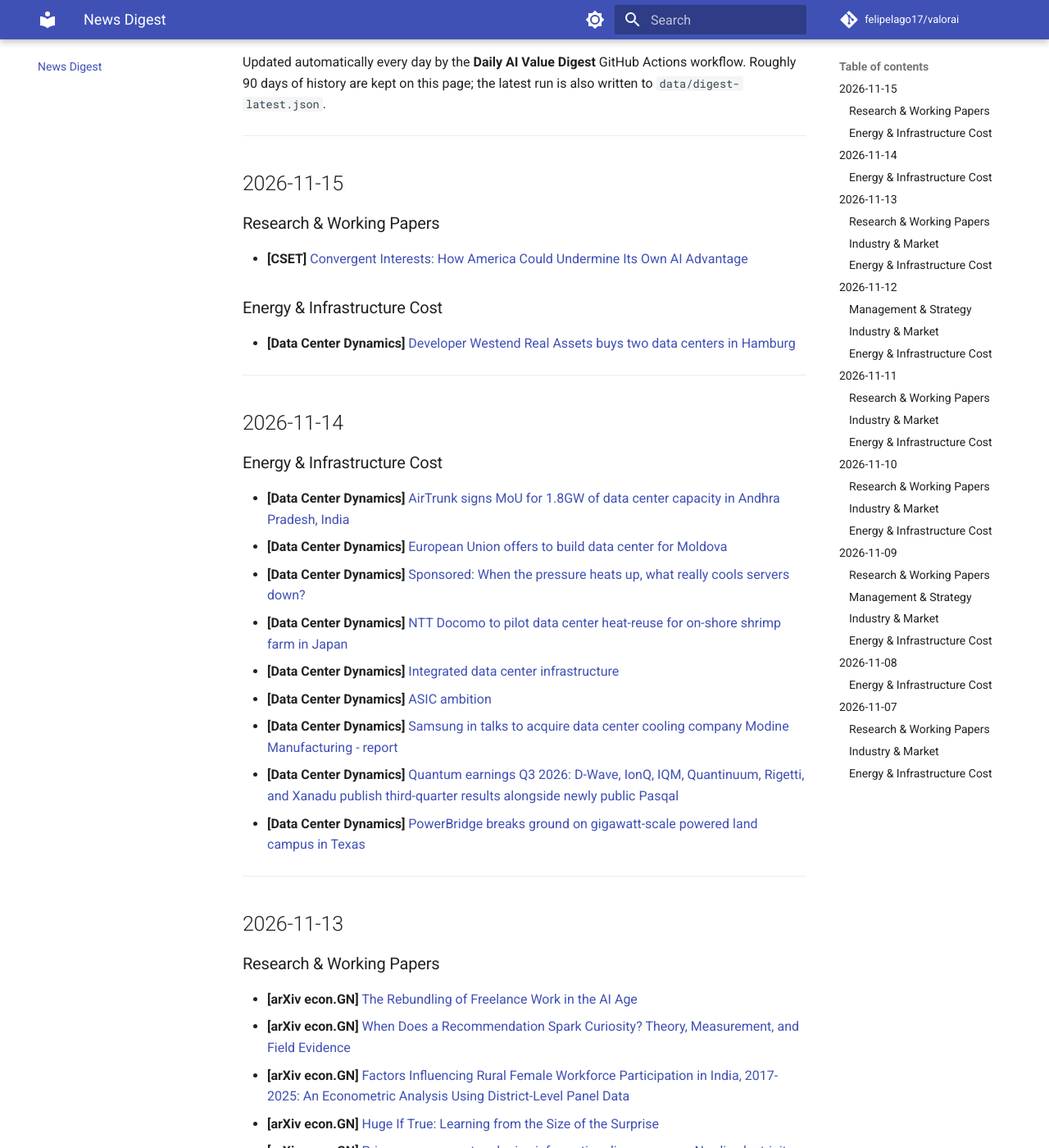
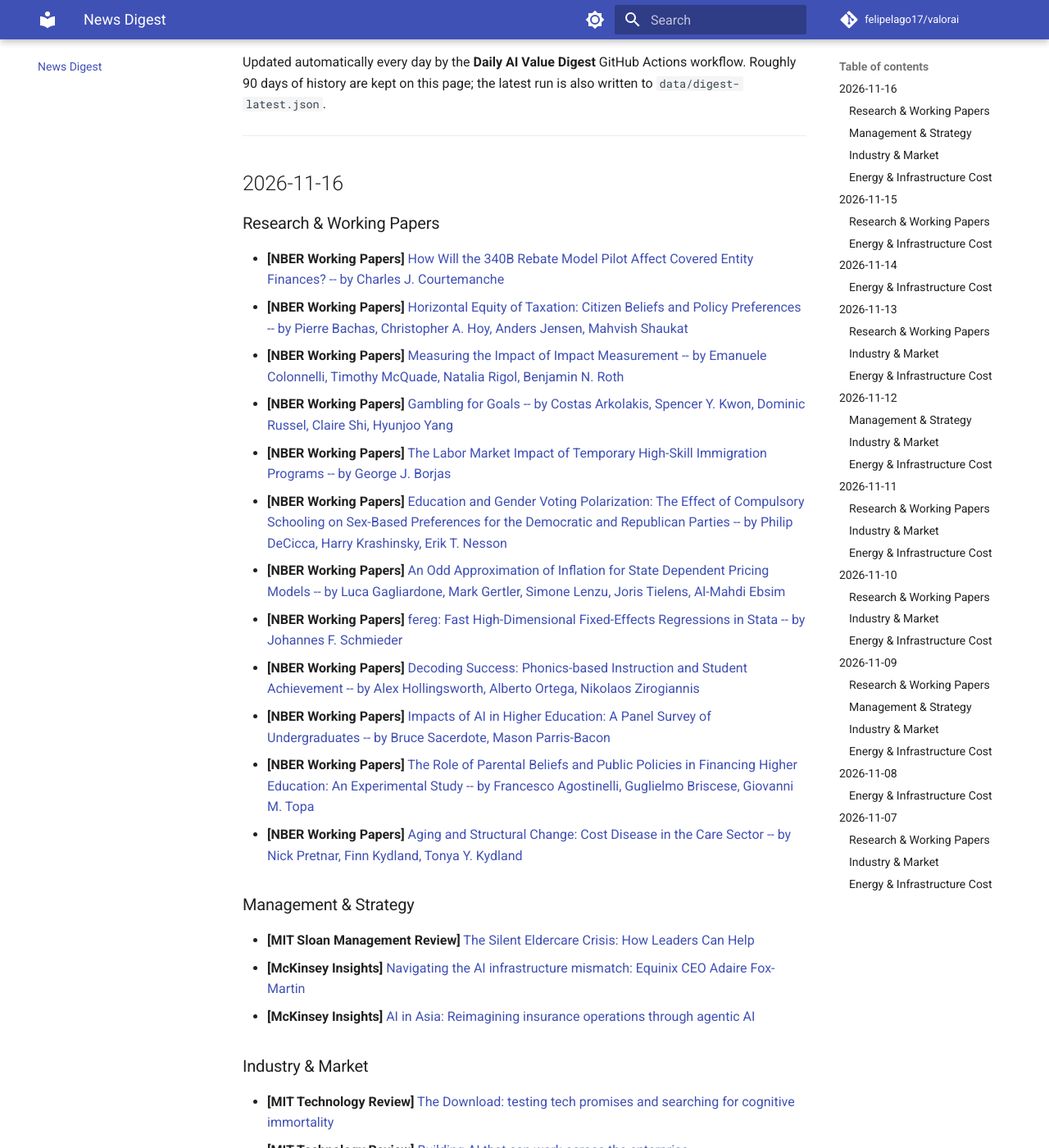
Before and after one commit to felipelago17/valorai, an MkDocs documentation site: the page built from docs/news/digest.md, in a window 1280 px wide and 1400 px high, scrolled down 283 px. Shown: the whole window at 82% size. Built offline with MkDocs 1.6.1 and Material for MkDocs 9.7.7, drawn with Linux system fonts in a browser that asks for light colours; comment, search, counter and statistics services are not loaded; some of the changed text lies outside the part shown.

Commit message:
chore: daily digest 2026-11-16

```diff
--- a/docs/news/digest.md
+++ b/docs/news/digest.md
@@ -9,6 +9,49 @@ Roughly 90 days of history are kept on this page; the latest run is also written
 ---
 
 <!-- DIGEST_START -->
+## 2026-11-16
+
+### Research & Working Papers
+
+- **[NBER Working Papers]** [How Will the 340B Rebate Model Pilot Affect Covered Entity Finances? -- by Charles J. Courtemanche](https://www.nber.org/papers/w36006#fromrss)
+- **[NBER Working Papers]** [Horizontal Equity of Taxation: Citizen Beliefs and Policy Preferences -- by Pierre Bachas, Christopher A. Hoy, Anders Jensen, Mahvish Shaukat](https://www.nber.org/papers/w36007#fromrss)
+- **[NBER Working Papers]** [Measuring the Impact of Impact Measurement -- by Emanuele Colonnelli, Timothy McQuade, Natalia Rigol, Benjamin N. Roth](https://www.nber.org/papers/w36009#fromrss)
+- **[NBER Working Papers]** [Gambling for Goals -- by Costas Arkolakis, Spencer Y. Kwon, Dominic Russel, Claire Shi, Hyunjoo Yang](https://www.nber.org/papers/w36010#fromrss)
+- **[NBER Working Papers]** [The Labor Market Impact of Temporary High-Skill Immigration Programs -- by George J. Borjas](https://www.nber.org/papers/w36014#fromrss)
+- **[NBER Working Papers]** [Education and Gender Voting Polarization: The Effect of Compulsory Schooling on Sex-Based Preferences for the Democratic and Republican Parties -- by Philip DeCicca, Harry Krashinsky, Erik T. Nesson](https://www.nber.org/papers/w36015#fromrss)
+- **[NBER Working Papers]** [An Odd Approximation of Inflation for State Dependent Pricing Models -- by Luca Gagliardone, Mark Gertler, Simone Lenzu, Joris Tielens, Al-Mahdi Ebsim](https://www.nber.org/papers/w36016#fromrss)
+- **[NBER Working Papers]** [fereg: Fast High-Dimensional Fixed-Effects Regressions in Stata -- by Johannes F. Schmieder](https://www.nber.org/papers/w36017#fromrss)
+- **[NBER Working Papers]** [Decoding Success: Phonics-based Instruction and Student Achievement -- by Alex Hollingsworth, Alberto Ortega, Nikolaos Zirogiannis](https://www.nber.org/papers/w36018#fromrss)
+- **[NBER Working Papers]** [Impacts of AI in Higher Education: A Panel Survey of Undergraduates -- by Bruce Sacerdote, Mason Parris-Bacon](https://www.nber.org/papers/w36021#fromrss)
+- **[NBER Working Papers]** [The Role of Parental Beliefs and Public Policies in Financing Higher Education: An Experimental Study -- by Francesco Agostinelli, Guglielmo Briscese, Giovanni M. Topa](https://www.nber.org/papers/w36023#fromrss)
+- **[NBER Working Papers]** [Aging and Structural Change: Cost Disease in the Care Sector -- by Nick Pretnar, Finn Kydland, Tonya Y. Kydland](https://www.nber.org/papers/w36024#fromrss)
+
+### Management & Strategy
+
+- **[MIT Sloan Management Review]** [The Silent Eldercare Crisis: How Leaders Can Help](https://sloanreview.mit.edu/article/the-silent-eldercare-crisis-how-leaders-can-help/)
+- **[McKinsey Insights]** [Navigating the AI infrastructure mismatch: Equinix CEO Adaire Fox-Martin](https://www.mckinsey.com/industries/technology-media-and-telecommunications/our-insights/navigating-the-ai-infrastructure-mismatch-equinix-ceo-adaire-fox-martin)
+- **[McKinsey Insights]** [AI in Asia: Reimagining insurance operations through agentic AI](https://www.mckinsey.com/capabilities/operations/our-insights/ai-in-asia-reimagining-insurance-operations-through-agentic-ai)
+
+### Industry & Market
+
+- **[MIT Technology Review]** [The Download: testing tech promises and searching for cognitive immortality](https://www.technologyreview.com/2026/11/16/1148599/the-download-testing-tech-promises-cognitive-immortality-quest/)
+- **[MIT Technology Review]** [Building AI that can work across the enterprise](https://www.technologyreview.com/2026/11/16/1146070/building-ai-that-can-work-across-the-enterprise/)
+
+### Energy & Infrastructure Cost
+
+- **[Data Center Dynamics]** [Arbitrating data center disputes in Southeast Asia](https://www.datacenterdynamics.com/en/opinions/arbitrating-data-center-disputes-in-southeast-asia/)
+- **[Data Center Dynamics]** [Microsoft looks to develop data center in Rockford, Illinois](https://www.datacenterdynamics.com/en/news/microsoft-looks-to-develop-data-center-in-rockford-illinois/)
+- **[Data Center Dynamics]** [Core Scientific files for 285MW data center outside Dallas, Texas](https://www.datacenterdynamics.com/en/news/core-scientific-files-for-285mw-data-center-outside-dallas-texas/)
+- **[Data Center Dynamics]** [Prologis sues Ohio's Trenton city after residents vote against data centers](https://www.datacenterdynamics.com/en/news/prologis-sues-ohios-trenton-city-after-residents-vote-against-data-centers/)
+- **[Data Center Dynamics]** [Bill introduced to ban data center development on some federally-owned land in US](https://www.datacenterdynamics.com/en/news/bill-introduced-to-ban-data-center-development-on-some-federally-owned-land-in-us/)
+- **[Data Center Dynamics]** [Telus abandons its Vancouver AI data center development plans](https://www.datacenterdynamics.com/en/news/telus-abandons-its-vancouver-ai-data-center-development-plans/)
+- **[Data Center Dynamics]** [Equinix files to develop new data center in Dallas, Texas](https://www.datacenterdynamics.com/en/news/equinix-files-to-develop-new-data-center-in-dallas-texas/)
+- **[Data Center Dynamics]** [Engie could supply power to planned Google data center in Châteauroux, France](https://www.datacenterdynamics.com/en/news/engie-could-supply-power-to-planned-google-data-center-in-ch%C3%A2teauroux-france/)
+- **[Data Center Dynamics]** [Brazilian bank Banestes to host equipment at Espírito Santo State data center](https://www.datacenterdynamics.com/en/news/banestes-hires-prodest-to-host-equipment-at-the-espirito-santo-state-data-center/)
+- **[Data Center Dynamics]** [Core Scientific to exit Bitcoin mining by end of 2026 as it grows AI colo business](https://www.datacenterdynamics.com/en/news/core-scientific-to-exit-bitcoin-mining-by-end-of-2026-as-it-grows-ai-colo-business/)
+
+---
+
 ## 2026-11-15
 
 ### Research & Working Papers
```
Also changed, not shown: 2 other files.
